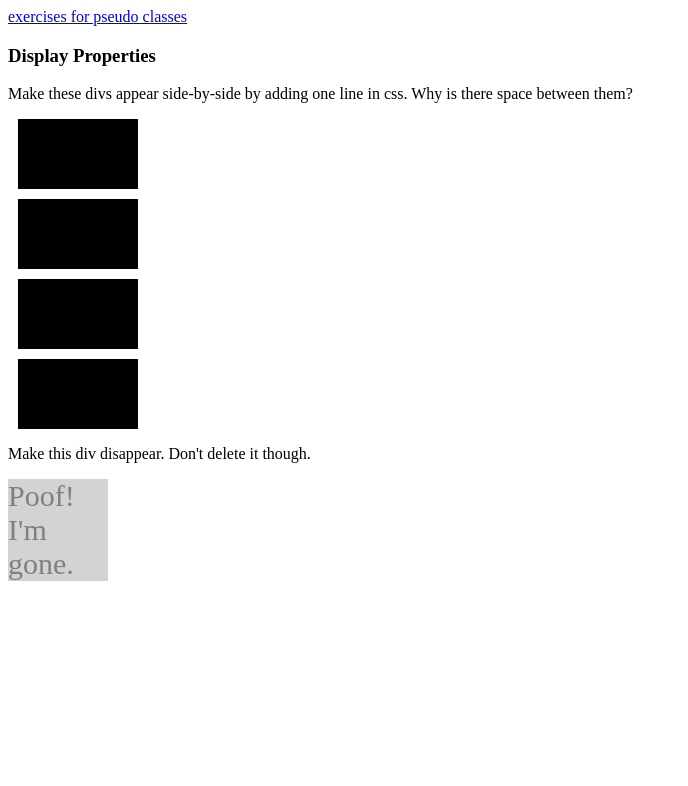
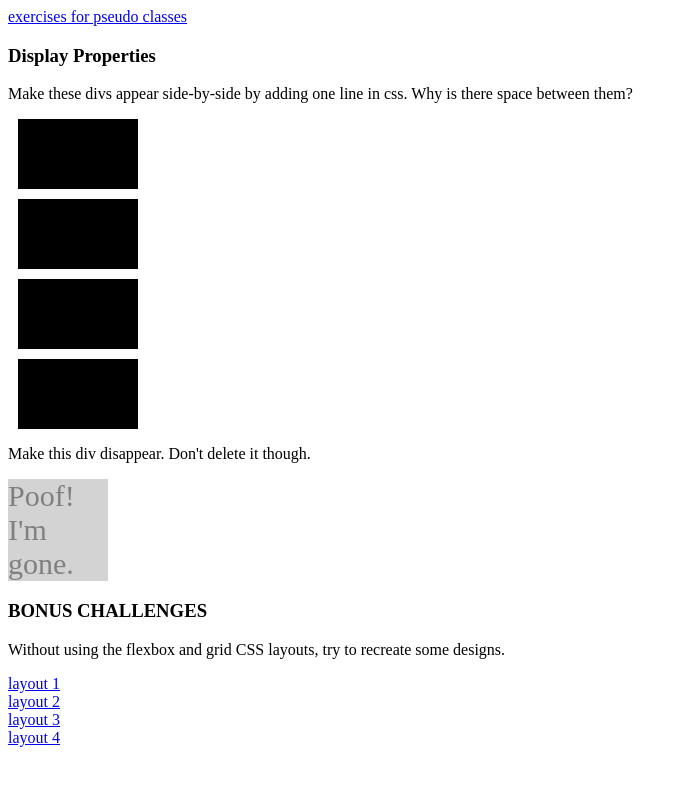
Before and after one commit to valerishurgaia/reeducate-Homework_4, a plain HTML site: page index.html in a window 1280 px wide. Shown: the whole page, without its empty margins (0-688 px from the left). Drawn offline with Linux system fonts and the light colour scheme.

Commit message:
feat: insert layout examples

```diff
--- a/index.css
+++ b/index.css
@@ -13,3 +13,7 @@
   font-size: 30px;
   width: 100px;
 }
+
+.layoutExamplesWrapper > a {
+  display: block;
+}
--- a/index.html
+++ b/index.html
@@ -26,5 +26,16 @@
     <p>Make this div disappear. Don't delete it though.</p>
 
     <div class="gone">Poof! I'm gone.</div>
+
+    <h3>BONUS CHALLENGES</h3>
+    <p>Without using the flexbox and grid CSS layouts, try to recreate some designs.</p>
+
+    <!-- Create other HTML and CSS files, then create a layout for at least one of them -->
+    <div class="layoutExamplesWrapper">
+      <a href="https://web.fe.up.pt/~arestivo/page/exercises/css/blocks/style1.html">layout 1</a
+      ><a href="https://web.fe.up.pt/~arestivo/page/exercises/css/blocks/style2.html">layout 2</a
+      ><a href="https://web.fe.up.pt/~arestivo/page/exercises/css/blocks/style3.html">layout 3</a
+      ><a href="https://web.fe.up.pt/~arestivo/page/exercises/css/blocks/style4.html">layout 4</a>
+    </div>
   </body>
 </html>
```
